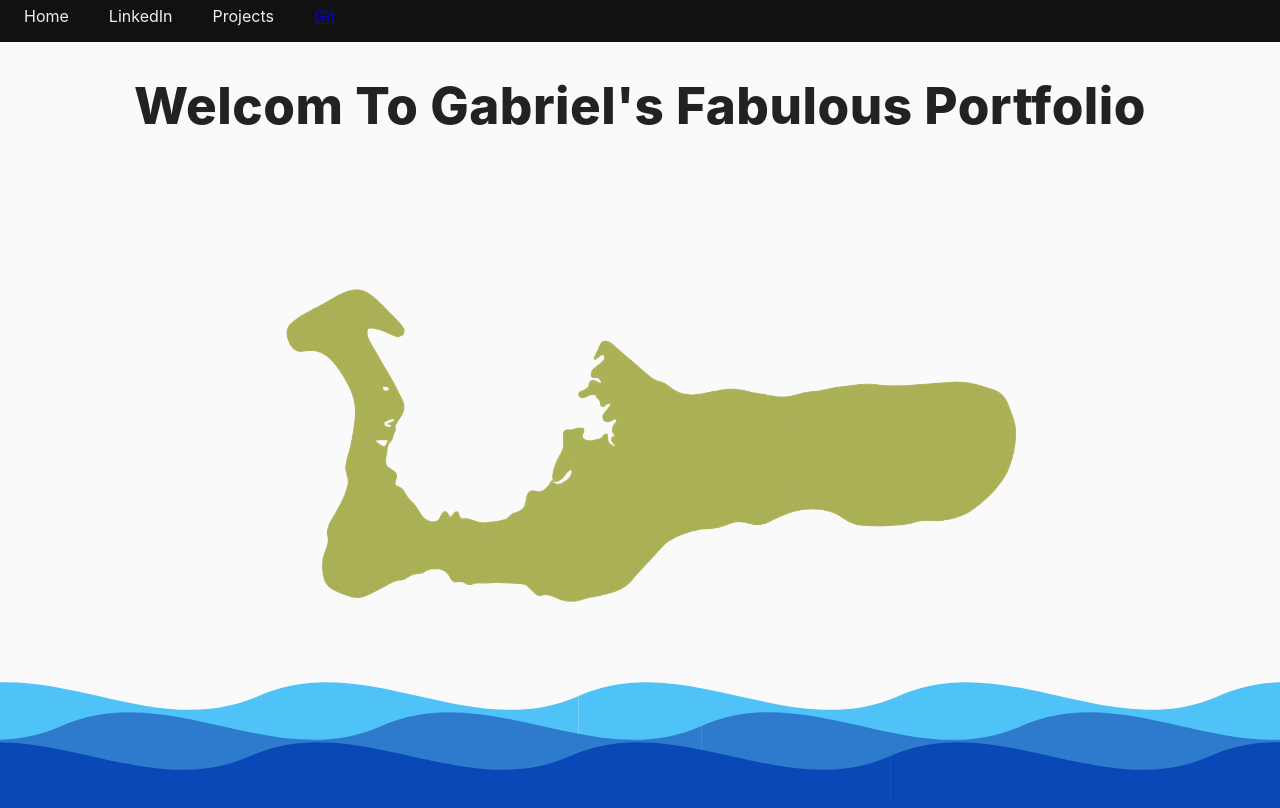
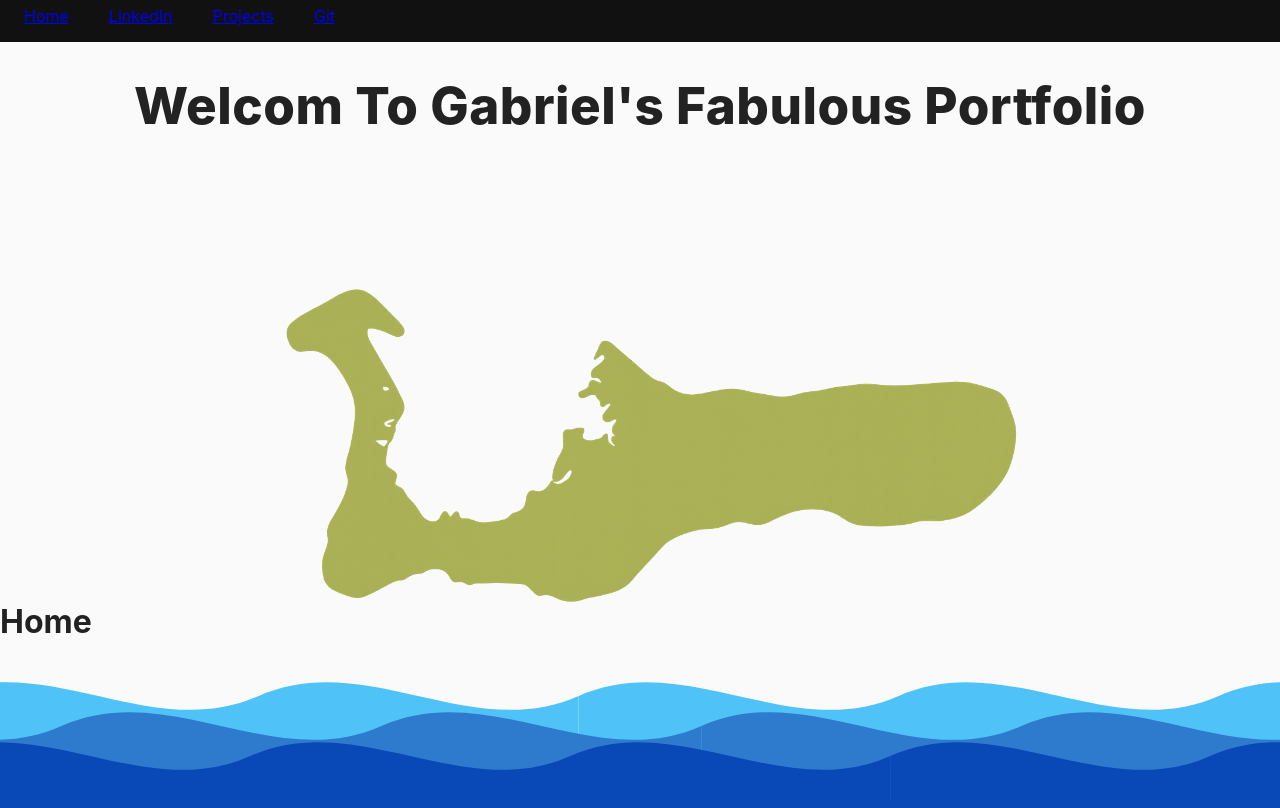
Before and after one commit to Takiro78/Portfolio, a React (Vite) app in the folder my-react-app/: page / in a window 1280 px wide. Shown: the top 808 px of the page. Built offline with nearby package versions, Linux system fonts and the light colour scheme.

Commit message:
implemented react-router-dom for nav bar

```diff
--- a/my-react-app/src/App.jsx
+++ b/my-react-app/src/App.jsx
@@ -1,11 +1,18 @@
 import {motion} from "framer-motion";
+import {Routes, Route} from "react-router-dom";
 
 
 import './style/App.css'
 import Wave from "./Components/wave/Wave";
 import Nav from "./Components/nav/Nav";
 
+function Home() {
+  return <h1>Home</h1>;
+}
 
+function Projects() {
+  return <h1>Projects</h1>;
+}
 
 
 export default function App() {
@@ -33,6 +40,10 @@ export default function App() {
        </div>
 
 
+      <Routes>
+        <Route path="/" element={<Home />} />
+        <Route path="/projects" element={<Projects />} />
+      </Routes>
 
 
 
--- a/my-react-app/src/Components/nav/Nav.jsx
+++ b/my-react-app/src/Components/nav/Nav.jsx
@@ -1,22 +1,15 @@
+import { Link } from "react-router-dom";
 import "./Nav.css";
 
-export default function Nav(){
-
-
-    return (
-
-        <div
-        className="nav"
-        >
-
-                <ul>
-                    <li>Home</li>
-                    <li>LinkedIn</li>
-                    <li>Projects</li>
-                    <li><a href="https://github.com/Takiro78">Git</a></li>
-                </ul>
-
-
-        </div>
-    );
+export default function Nav() {
+  return (
+    <div className="nav">
+      <ul>
+        <li><Link to="/">Home</Link></li>
+        <li><a href="https://linkedin.com" target="_blank" rel="noopener noreferrer">LinkedIn</a></li>
+        <li><Link to="/projects">Projects</Link></li>
+        <li><a href="https://github.com/Takiro78" target="_blank" rel="noopener noreferrer">Git</a></li>
+      </ul>
+    </div>
+  );
 }
--- a/my-react-app/src/main.jsx
+++ b/my-react-app/src/main.jsx
@@ -1,10 +1,14 @@
 import { StrictMode } from 'react'
 import { createRoot } from 'react-dom/client'
+import { BrowserRouter } from "react-router-dom";
+
 import './style/index.css'
 import App from './App.jsx'
 
 createRoot(document.getElementById('root')).render(
-  <StrictMode>
-    <App />
-  </StrictMode>,
+  <BrowserRouter>
+    <StrictMode>
+      <App />
+    </StrictMode>
+  </BrowserRouter>
 )
```
